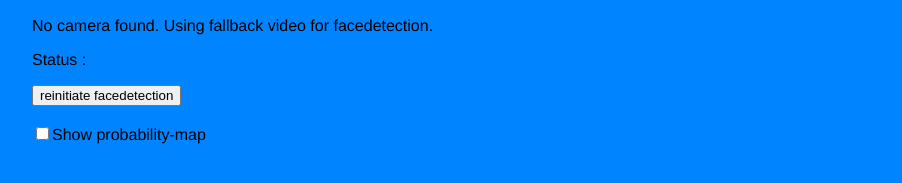
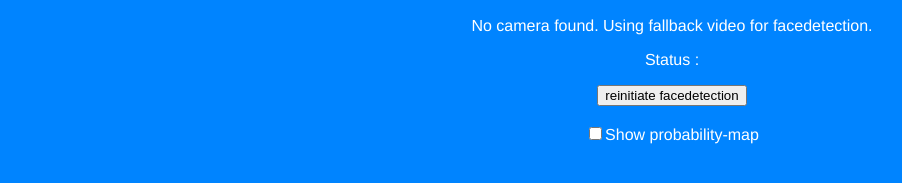
Before and after one commit to KraigWalker/makemeascot, a plain HTML site: page index.html in a window 1280 px wide. Shown: the part 547-730 px from the top of the page, without its empty margins (96-998 px from the left). Drawn offline with Linux system fonts and the light colour scheme.

Commit message:
center elements

```diff
--- a/styles.css
+++ b/styles.css
@@ -8,3 +8,10 @@ body {
 	font-family: "Helvetica", Arial, Serif;
 	position: relative;
 }
+video, canvas, p {
+	text-align: center;
+}
+
+p {
+	color: #fff;
+}
```
